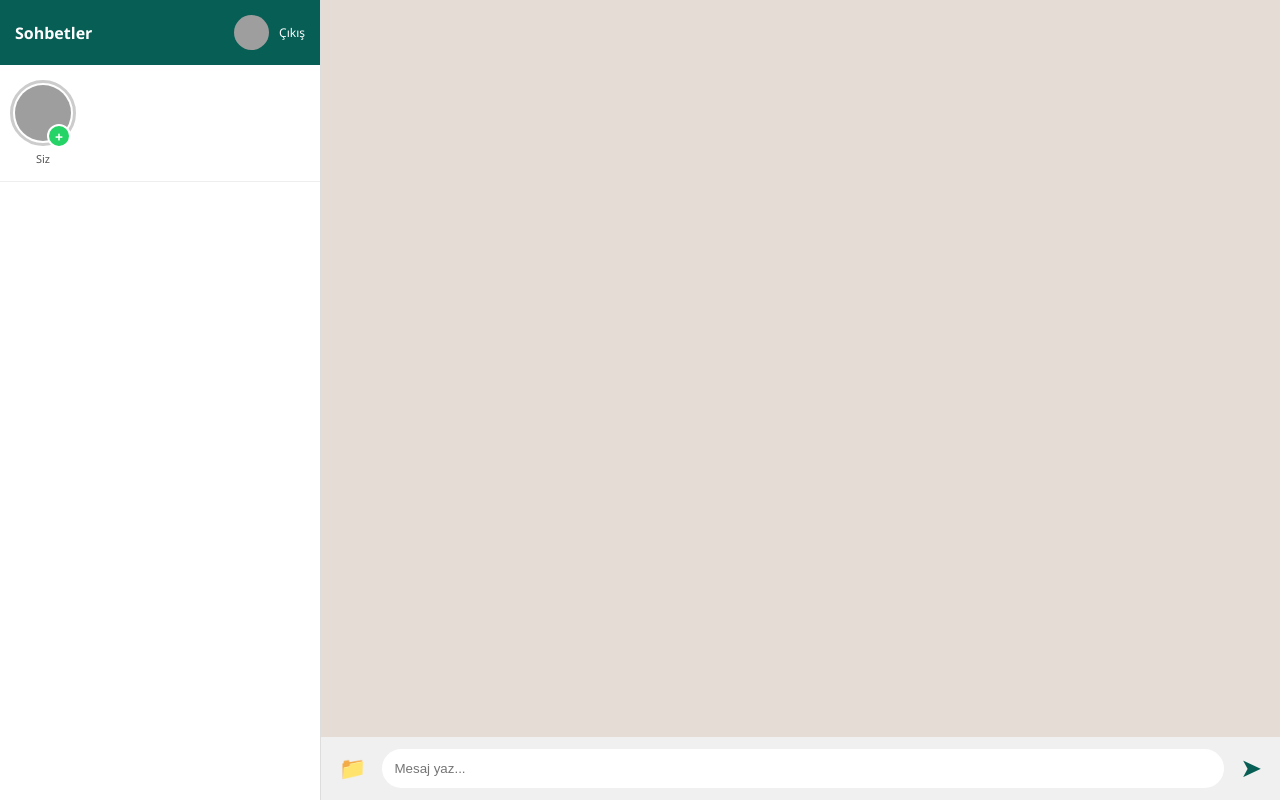
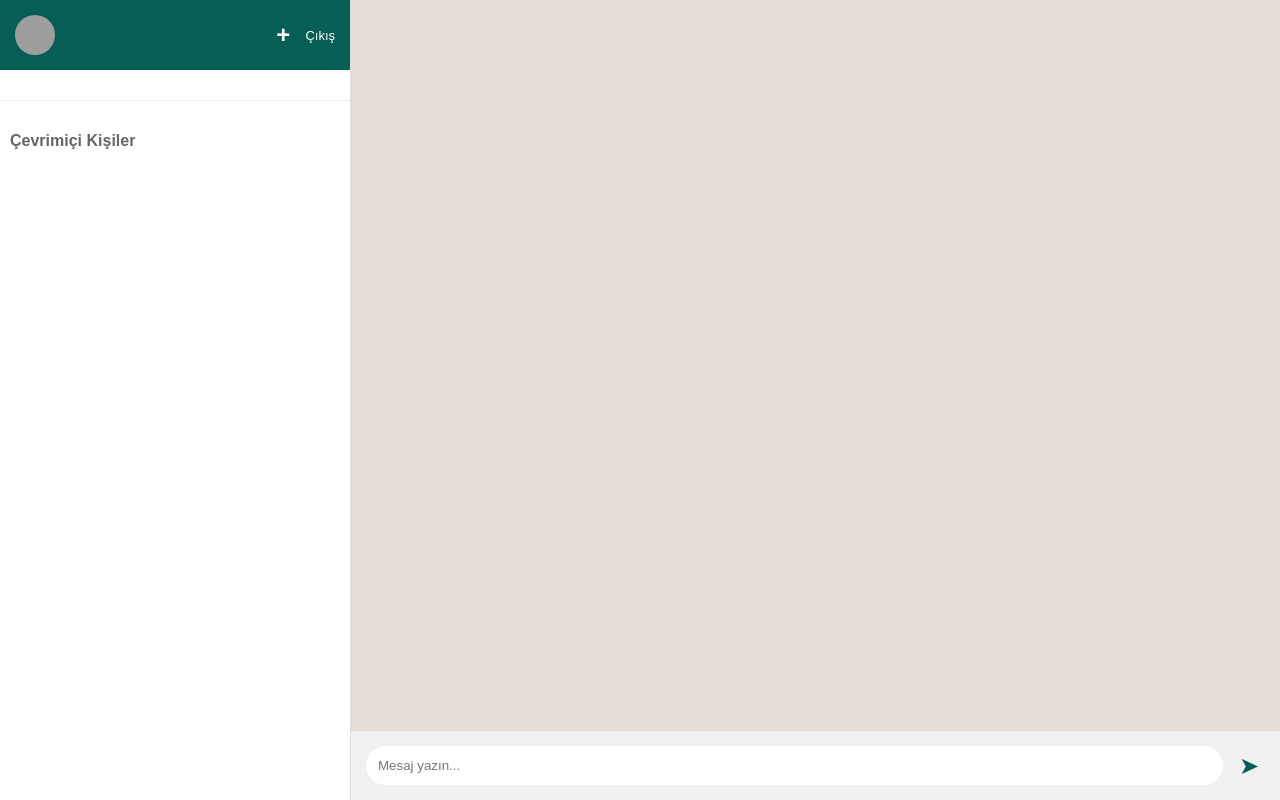
Before and after one commit to bollulu/sohbetimiz, a Flask app: page /chat in a window 1280 px wide. Run offline with Flask 3, Linux system fonts and the light colour scheme; the visitor is signed in with stand-in values (Sample User, id 1); some libraries are stand-ins or nearby versions; grey boxes are pictures that could not be loaded.

Commit message:
Update chat.html

```diff
--- a/templates/chat.html
+++ b/templates/chat.html
@@ -1,156 +1,153 @@
 <!DOCTYPE html>
 <html>
 <head>
-    <title>Sohbet Ultra 2026</title>
-    <meta name="viewport" content="width=device-width, initial-scale=1, maximum-scale=1">
+    <title>WhatsApp Ultra</title>
+    <meta name="viewport" content="width=device-width, initial-scale=1">
     <script src="https://cdnjs.cloudflare.com/ajax/libs/socket.io/4.0.1/socket.io.js"></script>
     <style>
-        :root { --wa-green: #075e54; --wa-light: #dcf8c6; --bg: #e5ddd5; --tick-blue: #34b7f1; }
-        body { font-family: 'Segoe UI', sans-serif; margin: 0; display: flex; height: 100vh; background: var(--bg); overflow: hidden; }
+        :root { --wa-green: #075e54; --wa-light: #dcf8c6; --bg: #e5ddd5; }
+        body { font-family: sans-serif; margin: 0; display: flex; height: 100vh; background: var(--bg); overflow: hidden; }
 
-        #side-panel { width: 320px; background: white; border-right: 1px solid #ddd; display: flex; flex-direction: column; }
+        #side-panel { width: 350px; background: white; border-right: 1px solid #ddd; display: flex; flex-direction: column; }
+        #story-bar { display: flex; padding: 15px; gap: 15px; overflow-x: auto; background: white; border-bottom: 1px solid #eee; }
 
-        /* Hikaye Barı */
-        #story-bar { display: flex; padding: 15px 10px; gap: 15px; overflow-x: auto; background: white; border-bottom: 1px solid #eee; align-items: center; }
-        .story-container { display: flex; flex-direction: column; align-items: center; min-width: 65px; position: relative; cursor: pointer; }
-        .story-circle { width: 56px; height: 56px; border-radius: 50%; border: 3px solid #25D366; object-fit: cover; padding: 2px; }
-        .add-btn { position: absolute; bottom: 18px; right: 5px; width: 20px; height: 20px; background: #25D366; border-radius: 50%; border: 2px solid white; color: white; display: flex; align-items: center; justify-content: center; font-weight: bold; font-size: 14px; }
+        .story-container { display: flex; flex-direction: column; align-items: center; min-width: 65px; cursor: pointer; position: relative; }
+        .story-circle { width: 55px; height: 55px; border-radius: 50%; border: 3px solid #25D366; object-fit: cover; }
         .story-name { font-size: 11px; margin-top: 5px; color: #555; }
 
-        /* Mesajlaşma Alanı */
-        #main-chat { flex: 1; display: flex; flex-direction: column; }
-        #chat-area { flex: 1; overflow-y: auto; padding: 15px; display: flex; flex-direction: column; gap: 10px; }
-        .msg-wrap { display: flex; align-items: flex-end; gap: 8px; max-width: 80%; }
+        #chat-area { flex: 1; overflow-y: auto; padding: 20px; display: flex; flex-direction: column; gap: 10px; }
+        .msg-wrap { display: flex; align-items: flex-end; gap: 8px; max-width: 80%; position: relative; }
         .sent-wrap { align-self: flex-end; flex-direction: row-reverse; }
-        .avatar-chat { width: 32px; height: 32px; border-radius: 50%; object-fit: cover; }
-        .msg { padding: 8px 12px; border-radius: 12px; font-size: 14px; box-shadow: 0 1px 2px rgba(0,0,0,0.1); }
+        .msg { padding: 10px; border-radius: 10px; font-size: 14px; box-shadow: 0 1px 1px rgba(0,0,0,0.1); cursor: pointer; }
         .sent { background: var(--wa-light); }
         .received { background: white; }
 
-        /* Modal */
-        #story-modal { display:none; position:fixed; top:0; left:0; width:100%; height:100%; background:rgba(0,0,0,0.95); z-index:10000; flex-direction:column; align-items:center; justify-content:center; }
-        #story-img { max-width: 90%; max-height: 75%; border-radius: 8px; }
-        .viewer-info { color: white; margin-top: 15px; text-align: center; }
+        .delete-btn { font-size: 10px; color: red; display: none; margin-top: 5px; cursor: pointer; }
+        .sent:hover .delete-btn { display: block; }
+
+        #story-modal { display:none; position:fixed; top:0; left:0; width:100%; height:100%; background:black; z-index:1000; flex-direction:column; align-items:center; justify-content:center; }
+        .del-story-ui { position: absolute; top: 20px; left: 20px; color: white; background: red; padding: 5px 15px; border-radius: 20px; cursor: pointer; }
     </style>
 </head>
 <body>
 
 <div id="side-panel">
     <div style="padding:15px; background:var(--wa-green); color:white; display:flex; justify-content:space-between; align-items:center;">
-        <b>Sohbetler</b>
-        <div style="display:flex; gap:10px;">
-            <img src="{{ user.avatar }}" id="top-avatar" style="width:35px; height:35px; border-radius:50%; cursor:pointer;" onclick="document.getElementById('pIn').click()">
-            <a href="{{ url_for('logout') }}" style="color:white; text-decoration:none; font-size:12px; align-self:center;">Çıkış</a>
+        <img src="{{ user.avatar }}" style="width:40px; height:40px; border-radius:50%;">
+        <div style="display:flex; gap:15px; align-items:center;">
+            <b onclick="document.getElementById('sIn').click()" style="font-size:24px; cursor:pointer;">+</b>
+            <a href="{{ url_for('logout') }}" style="color:white; text-decoration:none; font-size:13px;">Çıkış</a>
         </div>
-        <input type="file" id="pIn" style="display:none" onchange="uploadProfile(this)">
+        <input type="file" id="sIn" style="display:none" onchange="addStory(this)">
     </div>
 
     <div id="story-bar">
-        <div class="story-container" onclick="document.getElementById('sIn').click()">
-            <img src="{{ user.avatar }}" id="my-s-avatar" class="story-circle" style="border-color:#ccc">
-            <div class="add-btn">+</div>
-            <span class="story-name">Siz</span>
-            <input type="file" id="sIn" style="display:none" onchange="uploadStory(this)">
-        </div>
-        <div id="other-stories" style="display:flex; gap:15px;"></div>
+        <div id="st-list" style="display:flex; gap:15px;"></div>
     </div>
 
-    <div id="user-list" style="flex:1; overflow-y:auto;"></div>
+    <div id="user-list" style="flex:1; overflow-y:auto; padding:10px;">
+        <h4 style="color:#666; margin-bottom:10px;">Çevrimiçi Kişiler</h4>
+        <div id="online-users-box"></div>
+    </div>
 </div>
 
-<div id="main-chat">
+<div style="flex:1; display:flex; flex-direction:column;">
     <div id="chat-area"></div>
-    <div style="background:#f0f0f0; padding:12px; display:flex; align-items:center; gap:10px;">
-        <button onclick="document.getElementById('fIn').click()" style="border:none; background:none; font-size:22px; cursor:pointer;">📁</button>
-        <input type="file" id="fIn" style="display:none" onchange="upMedia(this)">
-        <input type="text" id="mIn" style="flex:1; padding:12px; border-radius:25px; border:none;" placeholder="Mesaj yaz..." onkeydown="if(event.key==='Enter') sendMsg()">
-        <button onclick="sendMsg()" style="border:none; background:none; font-size:26px; cursor:pointer; color:var(--wa-green);">➤</button>
+    <div style="padding:15px; background:#f0f0f0; display:flex; gap:10px;">
+        <input type="text" id="mIn" style="flex:1; padding:12px; border-radius:25px; border:none;" placeholder="Mesaj yazın..." onkeydown="if(event.key==='Enter') sendMsg()">
+        <button onclick="sendMsg()" style="background:none; border:none; font-size:24px; color:var(--wa-green); cursor:pointer;">➤</button>
     </div>
 </div>
 
 <div id="story-modal" onclick="this.style.display='none'">
-    <img id="story-img" src="">
-    <div class="viewer-info" onclick="event.stopPropagation()">
-        <b id="st-owner"></b><br>
-        👀 İzleyenler: <span id="st-views">Kimse yok</span>
-    </div>
+    <div id="del-st-btn" class="del-story-ui" onclick="deleteStory(event)">Sil</div>
+    <img id="story-img" style="max-width:90%; max-height:80%;">
+    <div id="st-views" style="color:white; margin-top:15px;"></div>
 </div>
 
 <script>
     const socket = io();
     const myName = "{{ user.username }}";
+    let activeStoryId = null;
 
-    function uploadProfile(input) {
-        if(input.files[0]) {
-            const r = new FileReader();
-            r.onload = e => {
-                const b64 = e.target.result;
-                document.getElementById('top-avatar').src = b64;
-                document.getElementById('my-s-avatar').src = b64;
-                socket.emit('update_profile_pic', {avatar: b64});
-            };
-            r.readAsDataURL(input.files[0]);
+    // --- HİKAYE İŞLEMLERİ ---
+    function addStory(input) {
+        const reader = new FileReader();
+        reader.onload = e => socket.emit('add_story', {image: e.target.result});
+        reader.readAsDataURL(input.files[0]);
+    }
+
+    function deleteStory(e) {
+        e.stopPropagation();
+        if(confirm("Bu hikayeyi silmek istiyor musunuz?")) {
+            socket.emit('delete_story', {id: activeStoryId});
+            document.getElementById('story-modal').style.display = 'none';
         }
     }
 
-    function uploadStory(input) {
-        if(input.files[0]) {
-            const r = new FileReader();
-            r.onload = e => socket.emit('add_story', {image: e.target.result});
-            r.readAsDataURL(input.files[0]);
-        }
-    }
-
-    function showStory(stories, owner) {
-        const s = stories[stories.length - 1];
-        document.getElementById('story-img').src = s.content;
-        document.getElementById('st-owner').innerText = (owner === myName ? "Siz" : owner);
-        const processed = s.views.map(v => v === myName ? "Siz" : v);
-        document.getElementById('st-views').innerText = processed.length > 0 ? processed.join(', ') : "Henüz kimse yok";
-        document.getElementById('story-modal').style.display = 'flex';
-        if(owner !== myName) socket.emit('view_story', {story_id: s.id});
-    }
-
     socket.on('story_list', data => {
-        const area = document.getElementById('other-stories');
-        area.innerHTML = '';
-        for(let u in data) {
-            if(u === myName) {
-                document.getElementById('my-s-avatar').src = data[u].avatar;
-                continue;
-            }
-            const div = document.createElement('div');
-            div.className = 'story-container';
-            div.onclick = () => showStory(data[u].stories, u);
-            div.innerHTML = `<img src="${data[u].avatar}" class="story-circle"><span class="story-name">${u}</span>`;
-            area.appendChild(div);
+        const box = document.getElementById('st-list');
+        box.innerHTML = '';
+        for(let user in data) {
+            const container = document.createElement('div');
+            container.className = 'story-container';
+            container.onclick = () => {
+                const s = data[user].stories[data[user].stories.length-1];
+                activeStoryId = s.id;
+                document.getElementById('story-img').src = s.content;
+                document.getElementById('del-st-btn').style.display = (user === myName) ? 'block' : 'none';
+                document.getElementById('st-views').innerText = "İzleyenler: " + s.views.join(', ');
+                document.getElementById('story-modal').style.display = 'flex';
+                if(user !== myName) socket.emit('view_story', {story_id: s.id});
+            };
+            container.innerHTML = `<img src="${data[user].avatar}" class="story-circle"><span class="story-name">${user === myName ? 'Siz' : user}</span>`;
+            box.appendChild(container);
         }
     });
 
+    // --- MESAJ İŞLEMLERİ ---
     function sendMsg() {
         const i = document.getElementById('mIn');
-        if(i.value.trim()) { socket.emit('message', {msg: i.value, type:'text'}); i.value=''; }
+        if(i.value.trim()) { socket.emit('message', {msg: i.value}); i.value=''; }
     }
 
     function addMsg(d) {
         const area = document.getElementById('chat-area');
         const isMe = d.user === myName;
-        const wrap = document.createElement('div');
-        wrap.className = `msg-wrap ${isMe ? 'sent-wrap' : ''}`;
-        let content = (d.type === 'image') ? `<img src="${d.msg}" style="max-width:230px; border-radius:10px;">` : d.msg;
-        wrap.innerHTML = `<img src="${d.avatar}" class="avatar-chat"><div class="msg ${isMe ? 'sent' : 'received'}"><div style="font-size:11px; font-weight:bold; color:var(--wa-green);">${isMe ? "Siz" : d.user}</div>${content}<div style="text-align:right; font-size:9px; color:#999; margin-top:4px;">${d.time}</div></div>`;
-        area.appendChild(wrap); area.scrollTop = area.scrollHeight;
+        const div = document.createElement('div');
+        div.className = `msg-wrap ${isMe ? 'sent-wrap' : ''}`;
+        div.id = `msg-${d.id}`;
+        div.innerHTML = `
+            <img src="${d.avatar}" style="width:30px; height:30px; border-radius:50%;">
+            <div class="msg ${isMe ? 'sent' : 'received'}">
+                <div style="font-size:10px; font-weight:bold; color:var(--wa-green);">${isMe ? 'Siz' : d.user}</div>
+                ${d.msg}
+                <div style="font-size:9px; color:#999; text-align:right;">${d.time}</div>
+                ${isMe ? `<div class="delete-btn" onclick="socket.emit('delete_msg', {id:${d.id}})">Sil</div>` : ''}
+            </div>`;
+        area.appendChild(div);
+        area.scrollTop = area.scrollHeight;
     }
 
-    function upMedia(input) {
-        const r = new FileReader();
-        r.onload = e => socket.emit('message', {msg: e.target.result, type: 'image'});
-        r.readAsDataURL(input.files[0]);
-    }
+    socket.on('msg_deleted', d => {
+        const el = document.getElementById(`msg-${d.id}`);
+        if(el) el.remove();
+    });
+
+    // --- KULLANICI LİSTESİ ---
+    socket.on('update_user_list', users => {
+        const box = document.getElementById('online-users-box');
+        box.innerHTML = '';
+        for(let u in users) {
+            box.innerHTML += `<div style="display:flex; align-items:center; gap:10px; padding:10px;">
+                <img src="${users[u]}" style="width:35px; height:35px; border-radius:50%;">
+                <span>${u === myName ? 'Siz' : u}</span>
+            </div>`;
+        }
+    });
 
     socket.on('message', d => addMsg(d));
-    socket.on('history', h => { document.getElementById('chat-area').innerHTML=''; h.forEach(addMsg); });
-    socket.on('profile_updated', d => { if(d.username === myName) document.getElementById('top-avatar').src = d.avatar; });
+    socket.on('history', h => h.forEach(addMsg));
     socket.emit('join', {});
 </script>
 </body>
```
